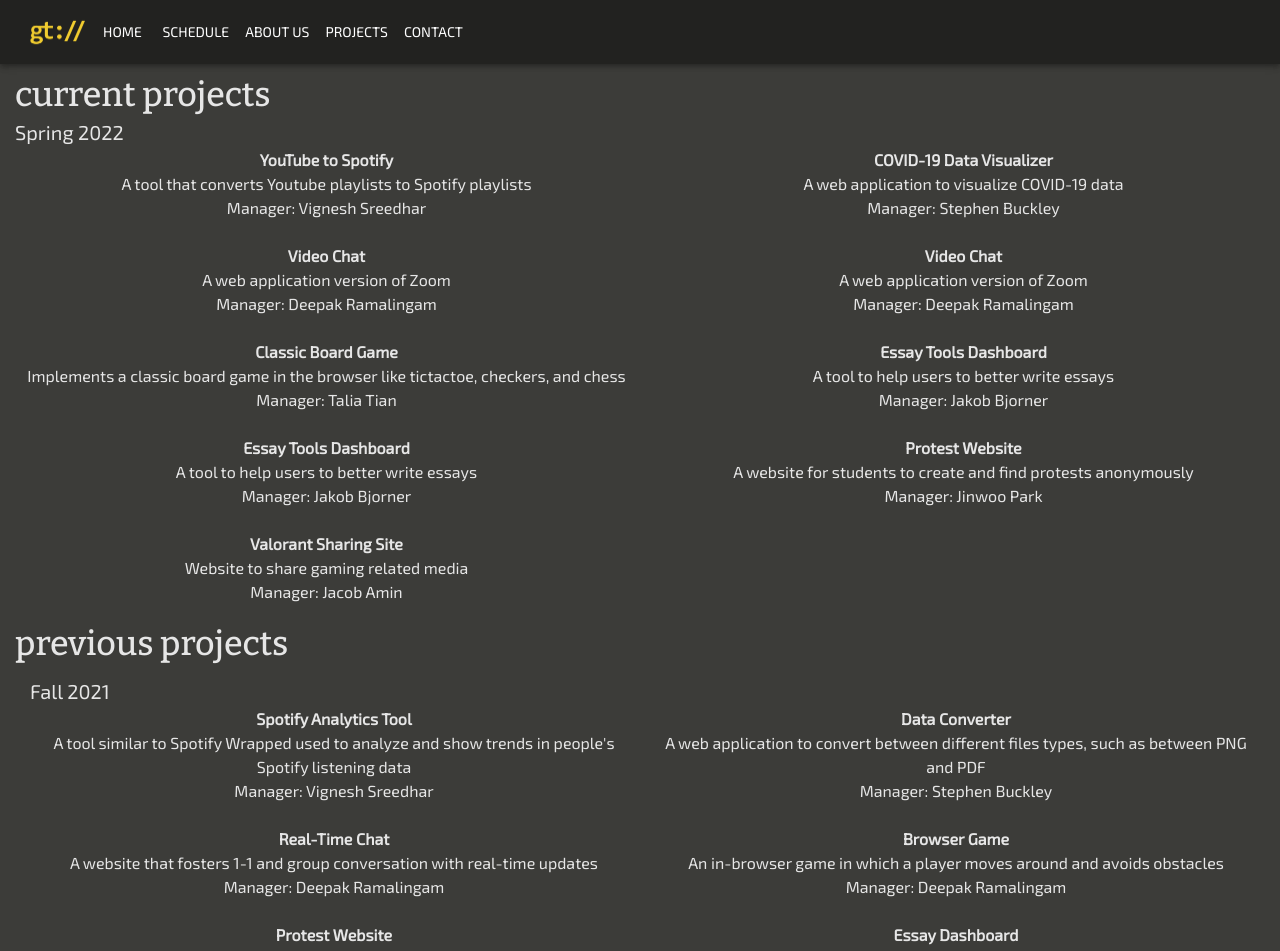
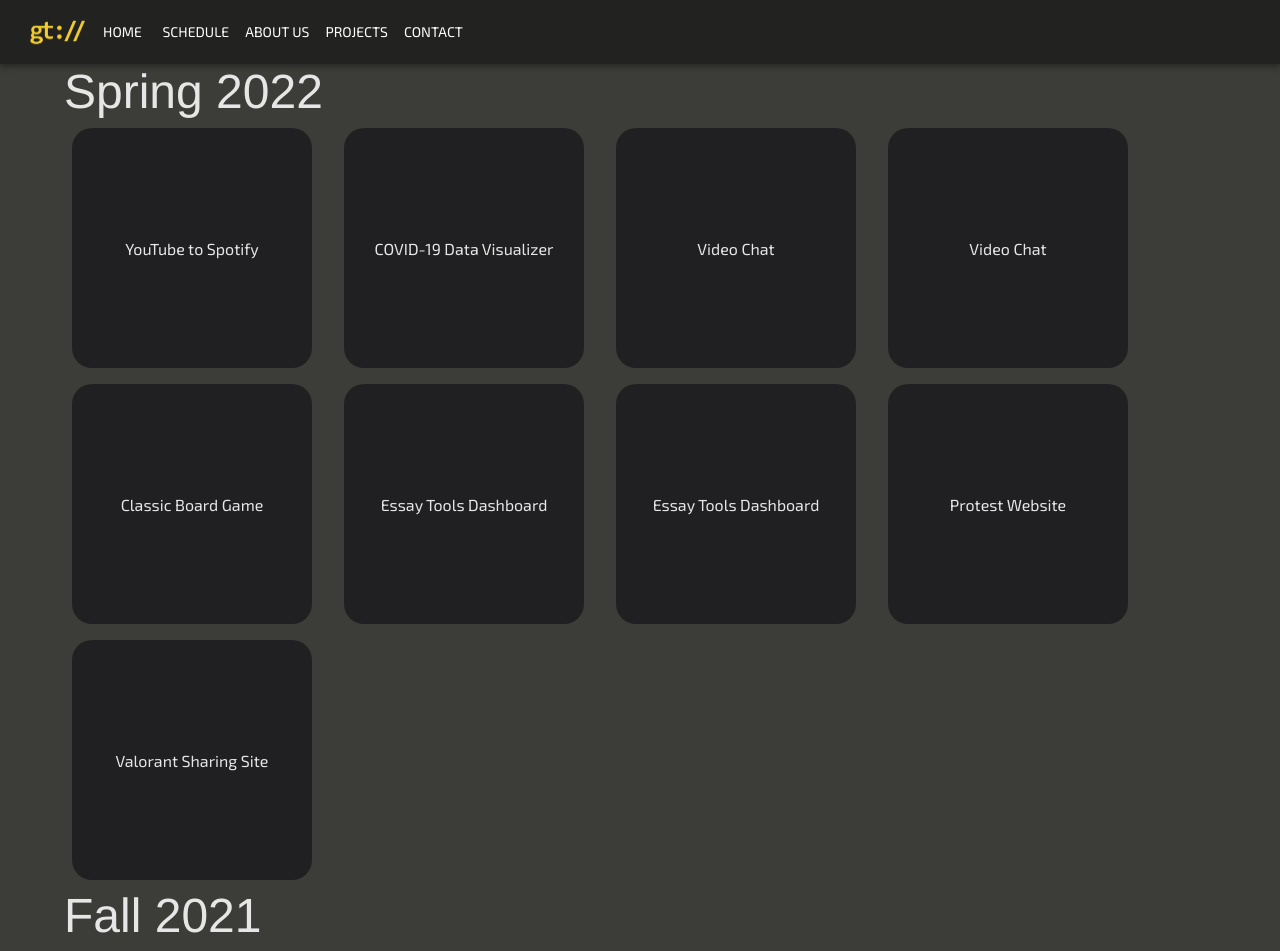
Before and after one commit to nicodemota/gt-webdev-website, a Next.js app: page /projects in a window 1280 px wide. Shown: the top 951 px of the page. Built offline with nearby package versions, Linux system fonts and the light colour scheme.

Commit message:
skeleton of project page

```diff
--- a/pages/projects.js
+++ b/pages/projects.js
@@ -1,94 +1,59 @@
 import React, {Component} from "react";
 import NavBar from "../components/NavBar";
-import {currentData,previousData} from '../data/projectData.js';
 import BottomBar from "../components/BottomBar";
 import Head from 'next/head'
-import {Grid, Typography} from "@mui/material";
+import {Grid, Typography, Box} from "@mui/material";
 
-class Projects extends Component {
-    render() {
-        return (
+import {currentData,previousData} from '../data/projectData.js';
+
+const Projects = () => {
+
+    const commonStyles = {
+        bgcolor: '#202022',
+        m: 1,
+        width: '15rem',
+        height: '15rem',
+      };
+
+    return(
         <div>
             <Head>
                 <title>Projects | GT WebDev</title>
             </Head>
             <NavBar />
-                <div className="main">
-                    <CurrentProjects />
-                    <br />
-                    <PreviousProjects />
+            <Typography variant="h3" className="projectSectionTitle">
+                {currentData[0]['semester']}
+            </Typography>
+            <Grid container columnGap={2} className="projectSectionPadding">
+                {currentData[0]['projects'].map((cur, ind) => {
+                    return(
+                        <Box sx={{ ...commonStyles, borderRadius: 5 }} className="projectBoxInfo">
+                            {cur['name']}
+                        </Box>
+                    )
+                })}
+            </Grid>
+            {previousData.map((cur, ind) => {
+                return (
+                    <div>
+                        <Typography variant="h3" className="projectSectionTitle">
+                            {cur['semester']}
+                        </Typography>
+                        <Grid container columnGap={2} className="projectSectionPadding">
+                            {cur['projects'].map((cur, ind) => {
+                                return(
+                                    <Box sx={{ ...commonStyles, borderRadius: 5 }} className="projectBoxInfo">
+                                        {cur['name']}
+                                    </Box>
+                                )
+                            })}
+                        </Grid>
                     </div>
+                )
+            })}
             <BottomBar />
         </div>
-        );
-    }
+    )
 }
 
-class CurrentProjects extends Component {
-    render() {
-        return (
-            <div>
-                <Typography variant="h4" className="title">current projects</Typography>
-                    {currentData.map(semester => (
-                        <div className="indented1">
-                            <Typography variant="h6">{semester.semester}</Typography>
-                            <Grid container spacing={3}>
-                                {semester.projects.map(project => (
-                                    <Project name={project.name} description={project.description}
-                                      members={project.members} manager={project.manager} />
-                                ))}
-                            </Grid>
-                        </div>
-                    ))}
-            </div>
-        );
-    }
-}
-
-class PreviousProjects extends Component {
-    render() {
-        return (
-            <div>
-                <Typography variant="h4" className="title">previous projects</Typography>
-                    {previousData.map(semester => (
-                        <div className="indented">
-                            <Typography variant="h6">{semester.semester}</Typography>
-                            <Grid container spacing={3}>
-                                {semester.projects.map(project => (
-                                    <Project name={project.name} description={project.description}
-                                      members={project.members} manager={project.manager} />
-                                ))}
-                            </Grid>
-                        </div>
-                    ))}
-            </div>
-        );
-    }
-}
-
-class Project extends Component {
-    constructor(props) {
-        super(props);
-        this.state = {
-            "name": this.props.name,
-            "description": this.props.description,
-            "manager": this.props.manager,
-            "members": this.props.members
-        }
-    }
-    render() {
-        let memberList = this.state.members.join(", ");
-        return (
-            <Grid item xs={6} className="centered">
-                <div className="tab">
-                    <Typography variant="body1"><b>{this.state.name}</b></Typography>
-                    <Typography variant="body1">{this.state.description}</Typography>
-                    <Typography variant="body1">Manager: {this.state.manager}</Typography>
-                    {/* <Typography variant="body1">Members: {memberList}</Typography> */}
-                </div>
-            </Grid>
-        );
-    }
-}
-
-export default Projects;
+export default Projects
--- a/styles/globals.css
+++ b/styles/globals.css
@@ -299,6 +299,21 @@ a {
 }
 
 /* /Projects */
+.projectSectionTitle {
+  font-family: 'Helvetica';
+  font-style: normal;
+  padding-left: 5vw;
+  margin-top: 50px;
+}
+.projectBoxInfo {
+  display: flex;
+  align-items: center;
+  justify-content: center;
+  text-align: center;
+}
+.projectSectionPadding {
+  padding-left: 5vw;
+}
 
 
 /* /Contact US */
```
Lines whose indentation alone changed are shown as unchanged.
